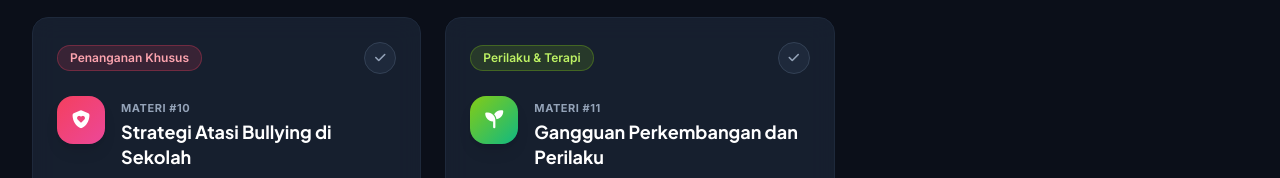
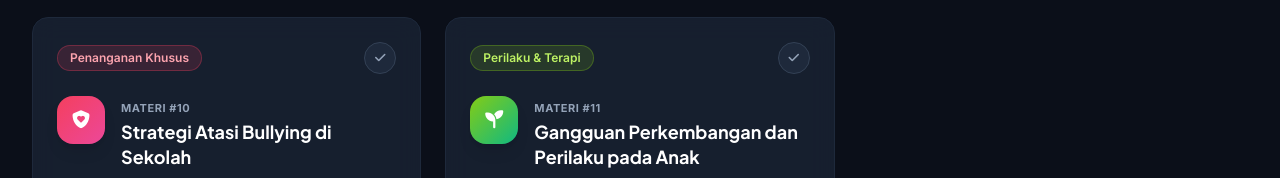
Before and after one commit to mohrizal800-design/layananinklusif, a plain HTML site: page index.html in a window 1280 px wide. Shown: the part 1920-2098 px from the top of the page. Drawn offline with nearby package versions, Linux system fonts and the light colour scheme.

Commit message:
Update index.html

```diff
--- a/index.html
+++ b/index.html
@@ -428,8 +428,8 @@
                 color: "from-teal-500 to-emerald-500",
                 badgeColor: "text-teal-300 bg-teal-500/15 border-teal-500/30",
                 desc: "Mengenal ragam klasifikasi, karakteristik, serta hambatan perkembangan dan belajar pada Peserta Didik Berkebutuhan Khusus (PDBK).",
-                docId: "1mVnCixPfjGPMLxzbohq4i0Oq2jq476mn",
-                url: "https://docs.google.com/presentation/d/1mVnCixPfjGPMLxzbohq4i0Oq2jq476mn/edit?usp=sharing&ouid=109349127435393462591&rtpof=true&sd=true"
+                docId: "1mVnCixPfjGPMLxzbohq4iOOq2jq476mn",
+                url: "https://docs.google.com/presentation/d/1mVnCixPfjGPMLxzbohq4iOOq2jq476mn/edit?usp=sharing&ouid=109349127435393462591&rtpof=true&sd=true"
             },
             {
                 id: 2,
@@ -450,8 +450,8 @@
                 color: "from-purple-500 to-violet-500",
                 badgeColor: "text-purple-300 bg-purple-500/15 border-purple-500/30",
                 desc: "Konsep dasar perilaku manusia, jenis perilaku tampak (overt) dan tak tampak (covert), serta dimensi pengukuran perilaku.",
-                docId: "1xIJE7dXHL2tfGF7DgpyahNz10ohgPmd",
-                url: "https://docs.google.com/presentation/d/1xIJE7dXHL2tfGF7DgpyahNz10ohgPmd/edit?usp=drive_link&ouid=109349127435393462591&rtpof=true&sd=true"
+                docId: "1xIJE7dXHl2tfGF7D_gpyahNz10ohgPmd",
+                url: "https://docs.google.com/presentation/d/1xIJE7dXHl2tfGF7D_gpyahNz10ohgPmd/edit?usp=drive_link&ouid=109349127435393462591&rtpof=true&sd=true"
             },
             {
                 id: 4,
@@ -461,8 +461,8 @@
                 color: "from-amber-500 to-orange-500",
                 badgeColor: "text-amber-300 bg-amber-500/15 border-amber-500/30",
                 desc: "Teori dan penerapan prinsip belajar (reinforcement, punishment, token ekonomi, modelling, desensitisasi) untuk mengubah perilaku maladaptif.",
-                docId: "11Yt6scW64_2-fZjlri3NdPLdVqLn-saB",
-                url: "https://docs.google.com/presentation/d/11Yt6scW64_2-fZjlri3NdPLdVqLn-saB/edit?usp=drive_link&ouid=109349127435393462591&rtpof=true&sd=true"
+                docId: "11Yt6scW64_2-fZjIri3NdPLdVqLn-saB",
+                url: "https://docs.google.com/presentation/d/11Yt6scW64_2-fZjIri3NdPLdVqLn-saB/edit?usp=drive_link&ouid=109349127435393462591&rtpof=true&sd=true"
             },
             {
                 id: 5,
@@ -516,8 +516,8 @@
                 color: "from-orange-500 to-red-500",
                 badgeColor: "text-orange-300 bg-orange-500/15 border-orange-500/30",
                 desc: "Pemahaman faktor genetik-neurologis, pemetaan potensi kecerdasan, serta manajemen kelas dan keluarga bagi anak dengan ADHD.",
-                docId: "114t5K2xqlytDDZ9I-EgXhWUWIzAVMDDI",
-                url: "https://docs.google.com/presentation/d/114t5K2xqlytDDZ9I-EgXhWUWIzAVMDDI/edit?usp=drive_link&ouid=109349127435393462591&rtpof=true&sd=true"
+                docId: "114t5K2xqlytDDZ9I-EgXhWUWlzAVMDDl",
+                url: "https://docs.google.com/presentation/d/114t5K2xqlytDDZ9I-EgXhWUWlzAVMDDl/edit?usp=drive_link&ouid=109349127435393462591&rtpof=true&sd=true"
             },
             {
                 id: 10,
@@ -527,12 +527,12 @@
                 color: "from-rose-500 to-pink-500",
                 badgeColor: "text-rose-300 bg-rose-500/15 border-rose-500/30",
                 desc: "Langkah preventif, kuratif, dan ekosistem kolaborasi warga sekolah untuk mencegah perundungan serta menciptakan sekolah yang aman.",
-                docId: "1ZGhbCz4t3nXnAbiQmOUr7G9EUOKSIR-0",
-                url: "https://docs.google.com/presentation/d/1ZGhbCz4t3nXnAbiQmOUr7G9EUOKSIR-0/edit?usp=drive_link&ouid=109349127435393462591&rtpof=true&sd=true"
+                docId: "1ZGhbCz4t3nXnAbiQmOUr7G9EuOKSIR-0",
+                url: "https://docs.google.com/presentation/d/1ZGhbCz4t3nXnAbiQmOUr7G9EuOKSIR-0/edit?usp=drive_link&ouid=109349127435393462591&rtpof=true&sd=true"
             },
             {
                 id: 11,
-                title: "Gangguan Perkembangan dan Perilaku",
+                title: "Gangguan Perkembangan dan Perilaku pada Anak",
                 category: "Perilaku & Terapi",
                 icon: "fa-seedling",
                 color: "from-lime-500 to-emerald-500",
```
